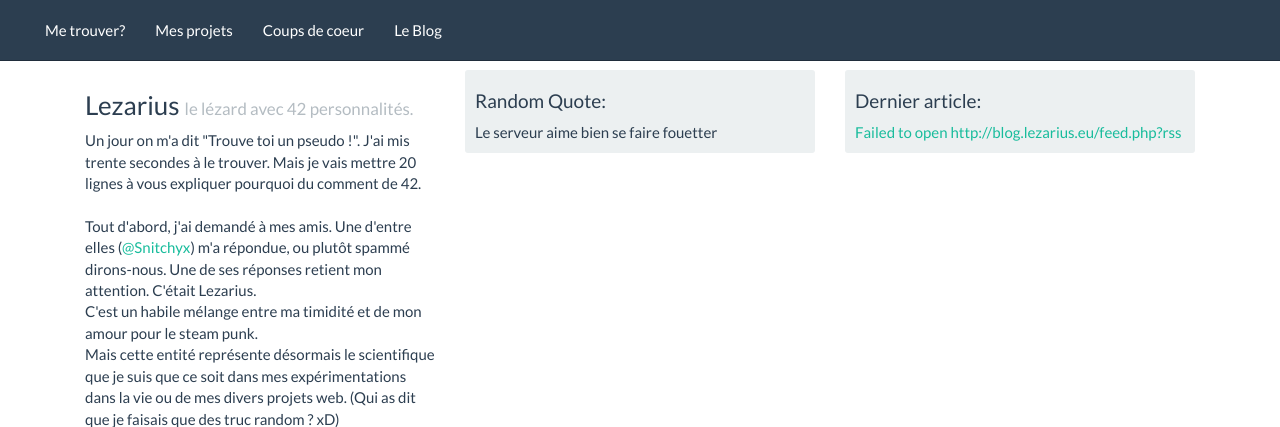
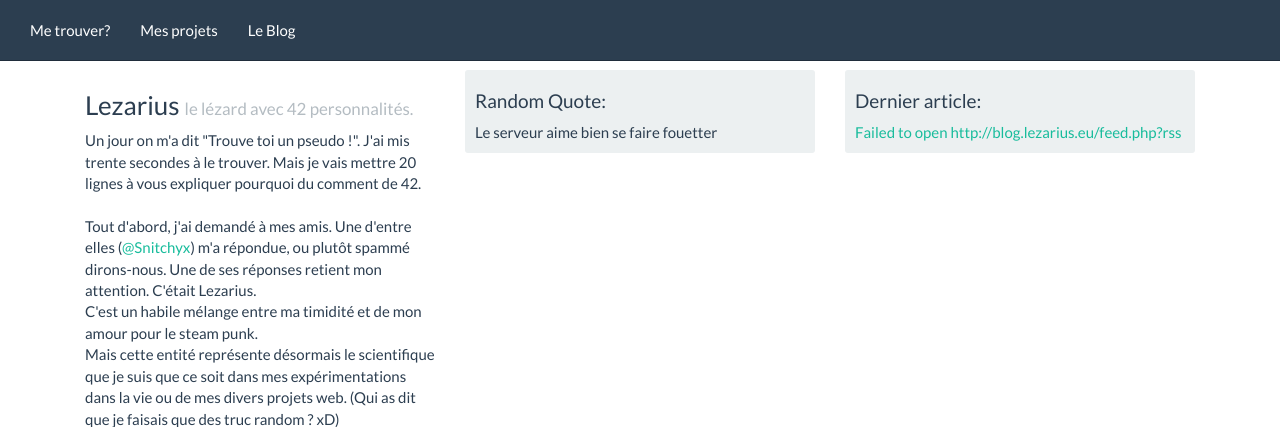
Before and after one commit to lezarius/Lezarius, a PHP site: page /index.php in a window 1280 px wide. Shown: the top 427 px of the page. Run offline with PHP 8.4, Linux system fonts and the light colour scheme; data that the repository does not hold is empty; some libraries are stand-ins or nearby versions.

Commit message:
fix logo ?

```diff
--- a/menu.php
+++ b/menu.php
@@ -9,8 +9,7 @@
  <nav class="navbar navbar-default navbar-fixed-top" role="navigation">
       <div class="container-fluid">
         <div class="navbar-header">
-          <a href="http://lezarius.science" class="navbar-brand"></a>
-          <button class="navbar-toggle" type="button" data-toggle="collapse" data-target="#navbar-main"> <img src="Image/logo100.png">
+          <button class="navbar-toggle" type="button" data-toggle="collapse" data-target="#navbar-main">
             <span class="icon-bar"></span>
             <span class="icon-bar"></span>
             <span class="icon-bar"></span>
@@ -25,7 +24,7 @@
              <li>
               <a href="project.php">Mes projets</a>
             </li>
-            <li><a href="friend.php">Coups de coeur</a></li>
+	  <!--  <li><a href="friend.php">Coups de coeur</a></li> -->
             <li>
               <a href="http://blog.lezarius.science">Le Blog</a>
             </li>
```
